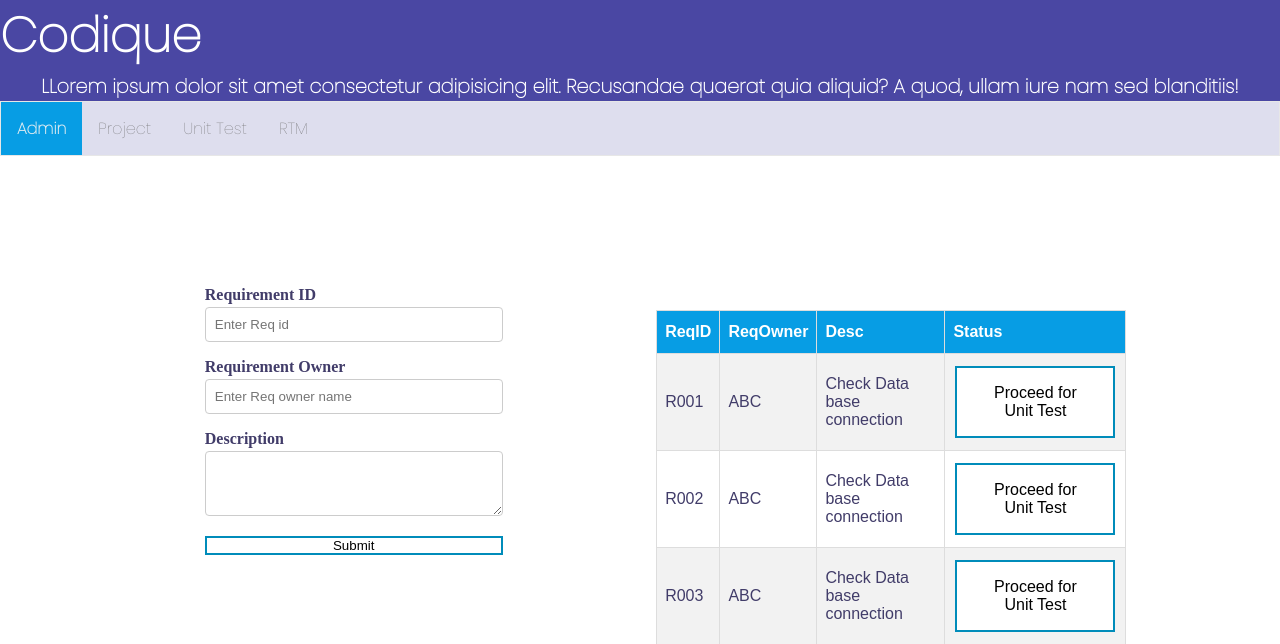
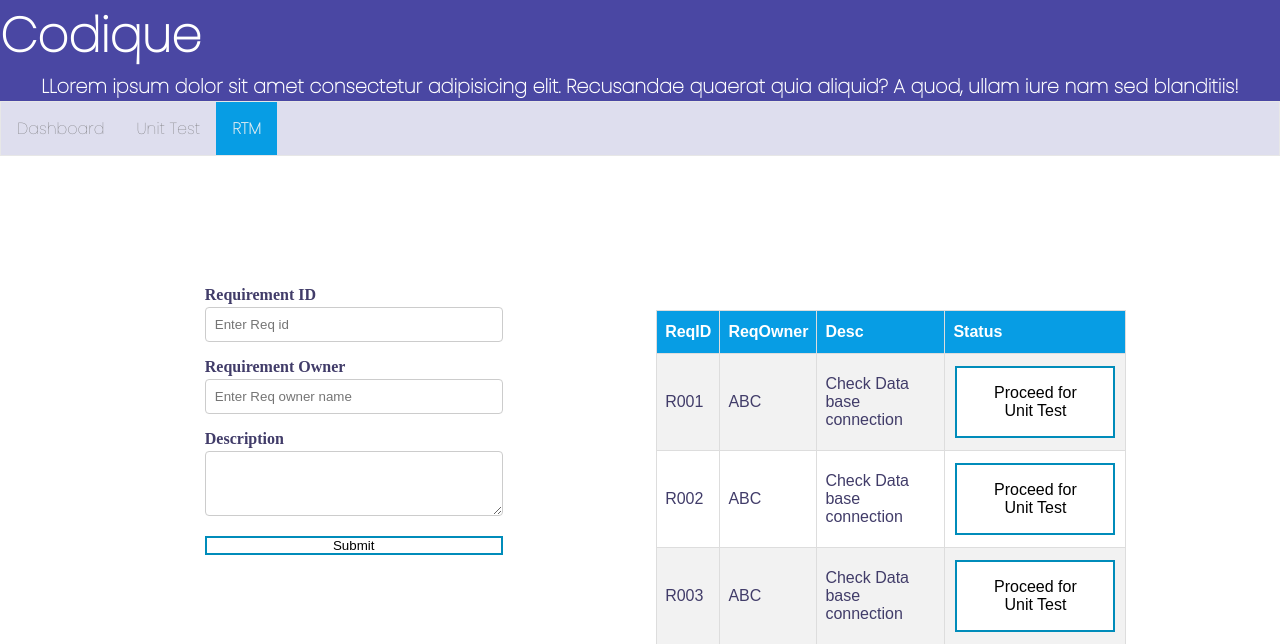
Before and after one commit to GunjanSharma9517/Codique, a Flask app: template templates/requirement2.html in a window 1280 px wide. Shown: the top 644 px of the page. Run offline with Flask 2, Linux system fonts and the light colour scheme; the template is opened without the code that fills it, so the values that code supplies are empty.

Commit message:
Add files via upload

```diff
--- a/templates/requirement2.html
+++ b/templates/requirement2.html
@@ -30,10 +30,9 @@
     </div>
 	<div class="navbar">
 	<ul>
-	<li><a class="active" href="index.html"><span>Admin</span></a></li>
-	<li><a href="dashboard.html"><span>Project</span></a></li>
-	<li><a href="unittest2.html"><span>Unit Test</span></a>	</li>
-	<li><a href="requirement.html"><span>RTM</span></a></li>
+	<li><a  href="dashboard2.html"><span>Dashboard</span></a></li>
+	<li><a  href="unittest2.html"><span>Unit Test</span></a>	</li>
+	<li><a class="active" href="requirement2.html"><span>RTM</span></a></li>
 	</ul>
 
 </div>
```
